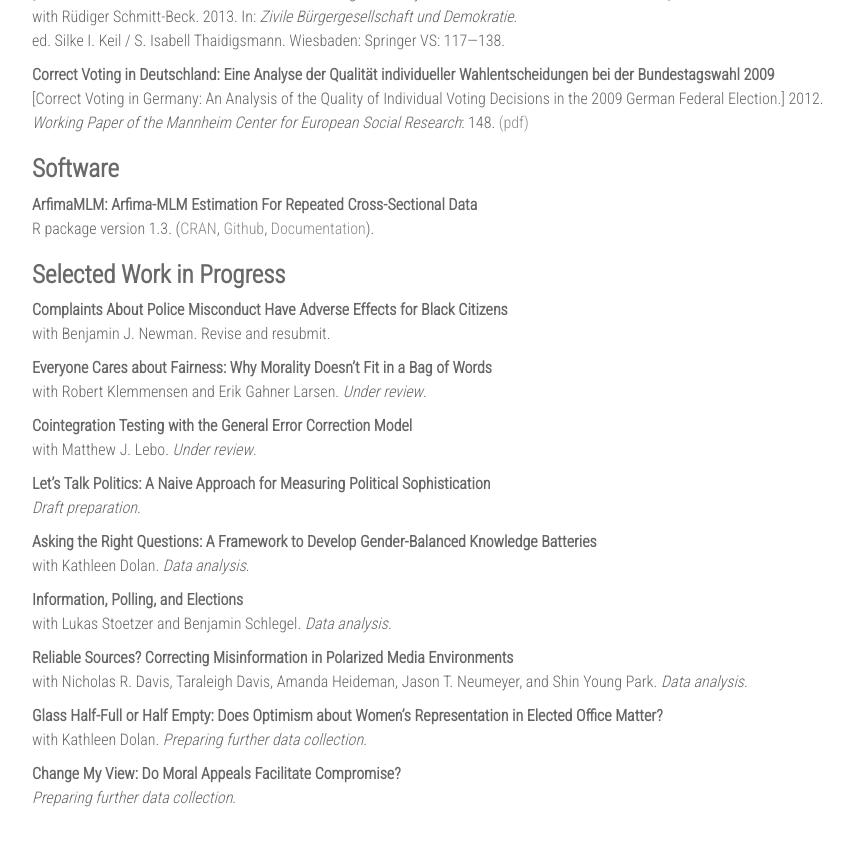
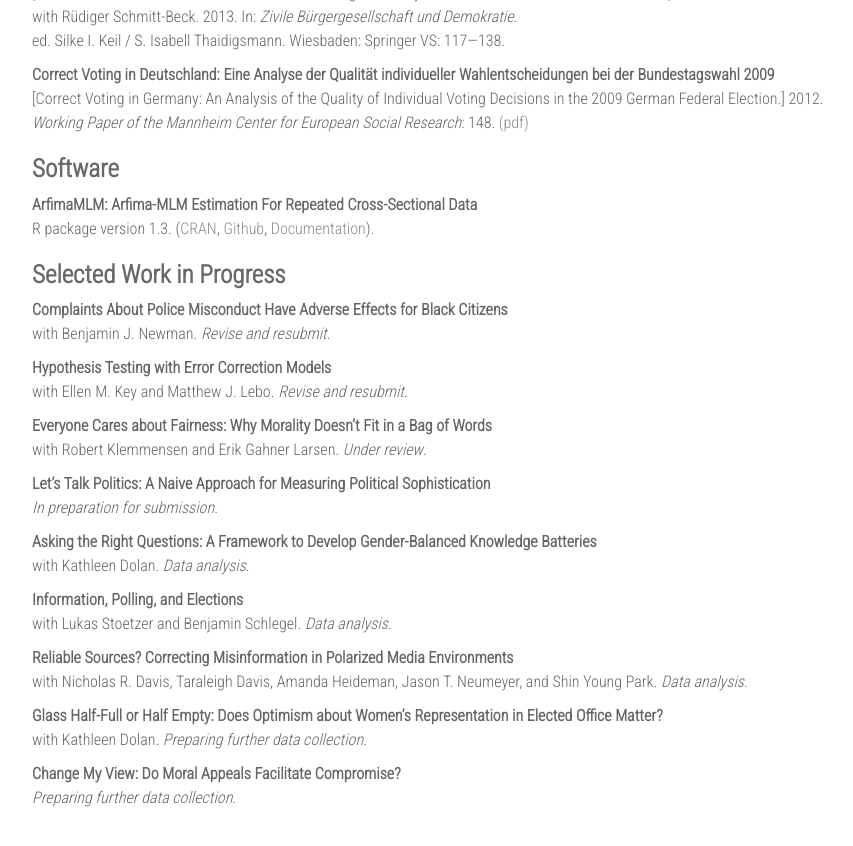
Before and after one commit to pwkraft/pwkraft-old.github.io, a Jekyll site: the page built from research.md, in a window 1280 px wide and 900 px high, scrolled down 777 px. Shown: the top 846 px of the window, without its empty margins (178-1031 px from the left). Built offline with Jekyll 4.4.1, drawn with Linux system fonts in a browser that asks for light colours; nearby versions of some CDN libraries.

Commit message:
update research

```diff
--- a/research.md
+++ b/research.md
@@ -94,16 +94,16 @@ R package version 1.3. ([CRAN](https://CRAN.R-project.org/package=ArfimaMLM), [G
 # Selected Work in Progress
 
 **Complaints About Police Misconduct Have Adverse Effects for Black Citizens** \\
-with Benjamin J. Newman. Revise and resubmit.
+with Benjamin J. Newman. _Revise and resubmit_.
+
+**Hypothesis Testing with Error Correction Models** \\
+with Ellen M. Key and Matthew J. Lebo. _Revise and resubmit_.
 
 **Everyone Cares about Fairness: Why Morality Doesn't Fit in a Bag of Words** \\
 with Robert Klemmensen and Erik Gahner Larsen. _Under review_.
 
-**Cointegration Testing with the General Error Correction Model** \\
-with Matthew J. Lebo. _Under review_.
-
 **Let's Talk Politics: A Naive Approach for Measuring Political Sophistication** \\
-_Draft preparation_.
+_In preparation for submission_.
 
 **Asking the Right Questions: A Framework to Develop Gender-Balanced Knowledge Batteries** \\
 with Kathleen Dolan. _Data analysis_.
```
Also changed, not shown: 1 other file.
